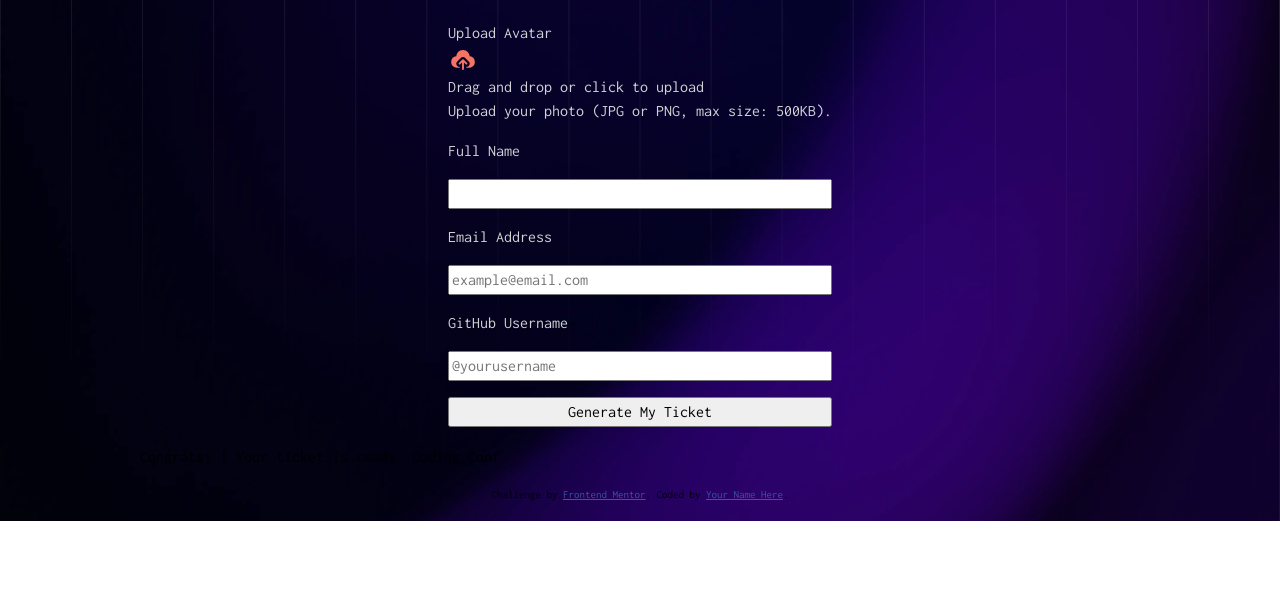
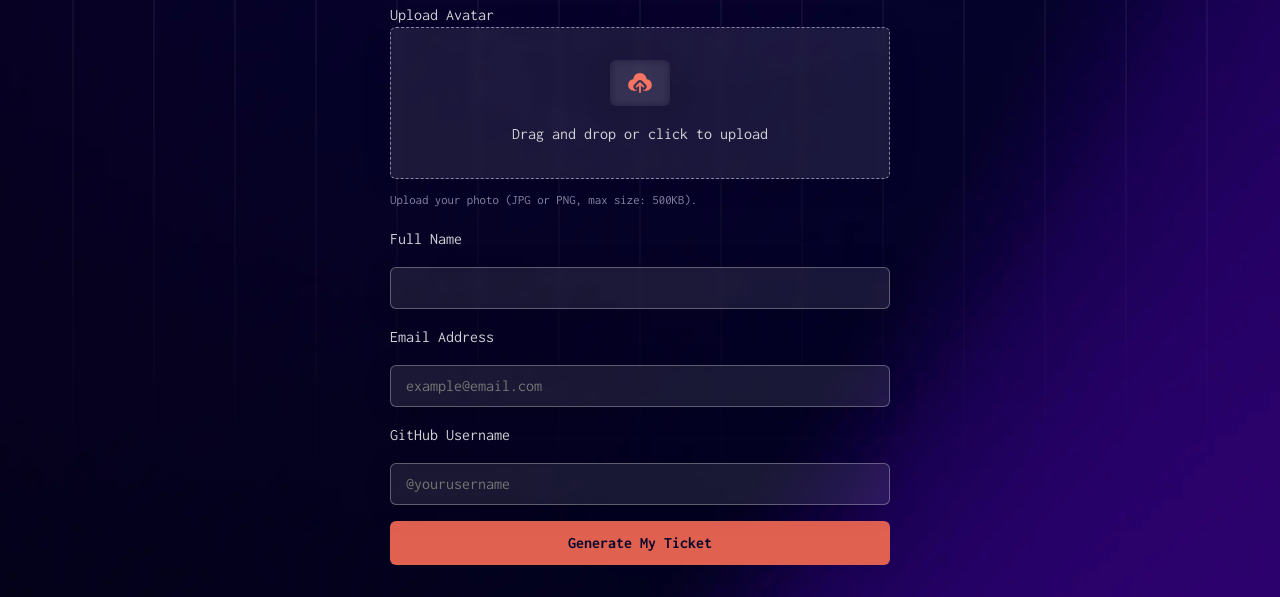
Before and after one commit to Silkiercomet/ticket-generator, a plain HTML site: page index.html in a window 1280 px wide. Shown: the part 279-876 px from the top of the page. Before the commit the page ends 800 px from the top, so only its background shows below. Drawn offline with Linux system fonts and the light colour scheme.

Commit message:
Refactor layout structure and enhance form styling for improved user interaction

```diff
--- a/index.html
+++ b/index.html
@@ -17,6 +17,7 @@
 <body>
 
   <!-- Form starts -->
+  <div class="wrapper2">
     <figure class="logo">
       <img src="./assets/images/logo-full.svg" alt="Placeholder Image">
     </figure>
@@ -64,6 +65,7 @@
       </div>
 
     </main>
+  </div>
 
 
 
@@ -72,18 +74,10 @@
 
   <!-- Generated tickets starts -->
 
-  Congrats, <!-- Full Name -->! Your ticket is ready.
-
-
-  Coding Conf
 
 
   <!-- Generated tickets ends -->
 
-  <div class="attribution">
-    Challenge by <a href="https://www.frontendmentor.io?ref=challenge">Frontend Mentor</a>.
-    Coded by <a href="#">Your Name Here</a>.
-  </div>
   <script src="script.js"></script>
 </body>
 </html>
--- a/style.css
+++ b/style.css
@@ -53,16 +53,22 @@ body {
   line-height: 1.5;
   font-family: 'Inconsolata', sans-serif;
   -webkit-font-smoothing: antialiased;
-  min-height: 100vh;
+  width: 100%;
+
+
+}
+.wrapper2{
   display: grid;
   justify-content: center;
-  align-items: flex-start;
+  align-items: start;
+  width: 100%;
   background-image: url('assets/images/pattern-lines.svg'), url('assets/images/background-desktop.png'); /* Added pattern-lines.svg */
-  background-size: cover, cover; /* Ensure both images cover the entire background */
+  background-size: cover, ; /* Ensure both images cover the entire background */
   background-repeat: no-repeat, no-repeat; /* Make pattern-lines.svg repeat, keep background-desktop.png no-repeat */
   background-position: top, center; /* Center both images */
+  margin: 0;
+  min-height: 100vh;
 }
-
 
 img,
 picture,
@@ -125,7 +131,47 @@ form{
   padding-inline: 1.5rem;
   margin-inline: auto;
   color: var(--neutral-300);
-  margin-top: 2rem;
+  padding-block: 2rem;
+}
+.avatar-upload,
+input[type="text"],
+input[type="email"],
+.avatar-upload figure{
+padding: 8px 15px;
+background: rgba(255, 255, 255, 0.09);
+border-radius: 6px;
+box-shadow: 0 4px 30px rgba(0, 0, 0, 0.1);
+backdrop-filter: blur(5px);
+-webkit-backdrop-filter: blur(5px);
+border: 1px solid rgba(255, 255, 255, 0.3);
+}
+.avatar-upload{
+display: grid;
+place-items: center;
+padding: 2rem;
+gap: 1rem;
+cursor: pointer;
+margin-bottom: 0.5rem;
+border-style: dashed;
+border-color: var(--neutral-500);
+width: 500px;
+  figure{
+  background: rgba(255, 255, 255, 0.03);
+  border: none;
+  }
+}
+button{
+  background-color: var(--orange-700);
+  color: var(--neutral-900);
+  padding: 10px;
+  border: none;
+  border-radius: 6px;
+  font-weight: 700;
+  cursor: pointer;
+}
+.avatar_footer{
+  font-size: 0.8rem;
+  color: var(--neutral-500);
 }
 @media (max-width: 1024px) { /* Tablet viewport */
   body {
@@ -135,12 +181,14 @@ form{
     font-size: 3rem; /* Adjust font size for tablet */
     line-height: 3.5rem; /* Adjust line height for tablet */
   }
+
 }
 
-@media (max-width: 768px) { /* Mobile viewport */
+@media (max-width: 568px) { /* Mobile viewport */
   body {
     background-image: url('assets/images/pattern-lines.svg'), url('assets/images/background-mobile.png');
     background-position: bottom;
+    background-size: 100%;
   }
   h1{
     font-size: 2rem; /* Adjust font size for mobile */
@@ -151,4 +199,7 @@ form{
     text-align: center;
     font-size: 1.3rem;
   }
+  .avatar-upload, input, button, .avatar_footer{
+    width: 90%;
+  }
 }
```
Lines whose indentation alone changed are shown as unchanged.
